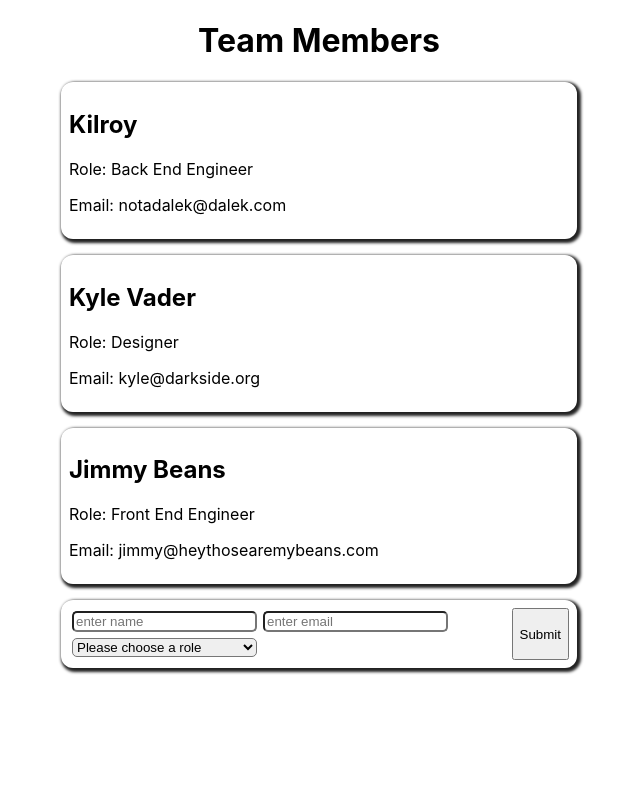
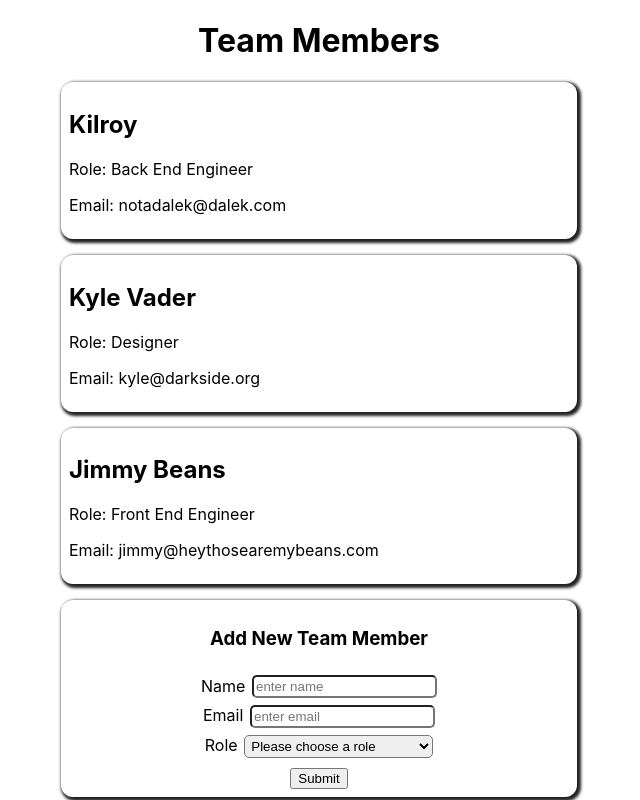
Before and after one commit to bloominstituteoftechnology/team-builder, a React (Create React App) app in the folder team-builder/: page / in a window 1280 px wide. Shown: the whole page, without its empty margins (321-961 px from the left). Built offline with nearby package versions, Linux system fonts and the light colour scheme.

Commit message:
Adds basic styling to form

```diff
--- a/team-builder/src/App.css
+++ b/team-builder/src/App.css
@@ -14,8 +14,14 @@
 }
 #add_member_form {
     display: flex;
+    flex-flow: column;
+    align-items: center;
 }
 input, select {
-    margin: 3px;
     border-radius: 5px;
+    padding: 2px;
+    margin: .5em 0 0 .5em;
 }
+button {
+    margin: .75em 0 0 0;
+}
--- a/team-builder/src/Components/AddMemberForm.js
+++ b/team-builder/src/Components/AddMemberForm.js
@@ -32,7 +32,9 @@ const AddMemberForm = (props) => {
 
   return (
     <form id="add_member_form" action="submit" onSubmit={submitForm} >
-      <label htmlFor="name">
+          <h3>Add New Team Member</h3>
+          <span>
+          <label htmlFor="name">Name</label>
         <input
           type="text"
           id="name"
@@ -41,6 +43,9 @@ const AddMemberForm = (props) => {
           value={formValue.name}
           placeholder='enter name'
         />
+          </span>
+        <span>
+        <label htmlFor="email">Email</label>
         <input
           type="email"
           id="email"
@@ -49,6 +54,8 @@ const AddMemberForm = (props) => {
           value={formValue.email}
           placeholder='enter email'
         />
+        </span>
+        <span><label htmlFor="role">Role</label>
         <select name="role" id="role" onChange={change}>
             <option value="">Please choose a role</option>
           {roles.map((role, index) => (
@@ -56,8 +63,7 @@ const AddMemberForm = (props) => {
               {role}
             </option>
           ))}
-        </select>
-      </label>
+        </select></span>
       <button type="submit" >Submit</button>
     </form>
   );
```
